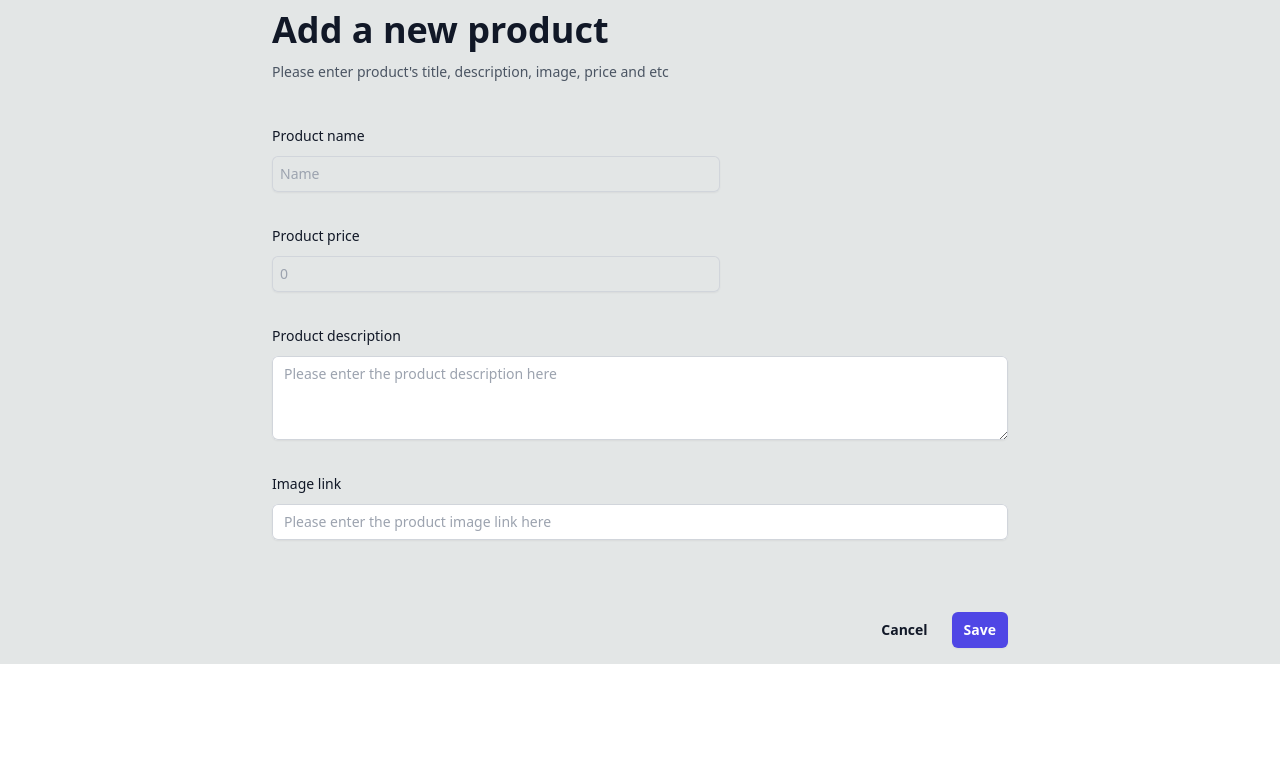
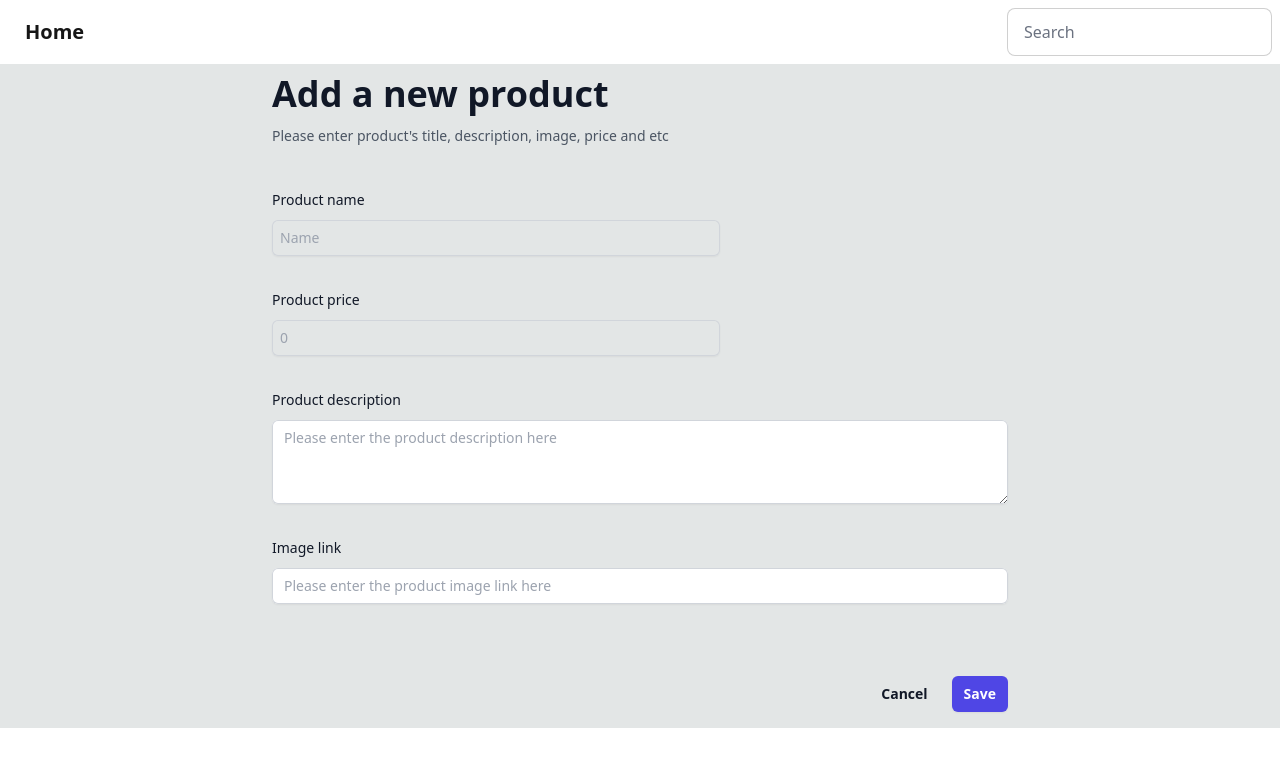
Before and after one commit to Yustes88/ecommerce, a Next.js app: page /add-product in a window 1280 px wide. Shown: the top 766 px of the page. Built offline with nearby package versions, Linux system fonts and the light colour scheme.

Commit message:
adds navbar global component

```diff
--- a/app/layout.tsx
+++ b/app/layout.tsx
@@ -2,6 +2,7 @@ import type { Metadata } from 'next'
 import { Inter } from 'next/font/google'
 import './globals.css'
 import clsx from 'clsx'
+import NavBar from '@/components/NavBar'
 
 const inter = Inter({ subsets: ['latin'] })
 
@@ -18,6 +19,7 @@ export default function RootLayout({
   return (
     <html lang="en">
       <body className={clsx(`${inter.className}, bg-white`)}>
+        <NavBar/>
         <main className='p-4 m-auto max-w-3xl '>
           {children}
         </main>
--- /dev/null
+++ b/components/NavBar.tsx
@@ -0,0 +1,35 @@
+import Link from "next/link";
+import { redirect } from "next/navigation";
+
+async function searchProducts(formData:FormData) {
+    "use seerver"
+
+    const searchQuery = formData.get('searchQuery')?.toString();
+
+    if(searchQuery) {
+        redirect('/search?query=' + searchQuery)
+    }
+}
+
+function NavBar() {
+    return(
+        <div className="bg-base-100">
+            <div className="navbar max-w-7xl m-auto flex-col sm:flex-row gap-2">
+                <div className="flex-1">
+                    <Link href='/' className="btn btn-ghost text-xl normal-case">
+                        Home
+                    </Link>
+                </div>
+                <div className="flex-none gap-2">
+                    <form>
+                        <div className="fomr-control">
+                            <input name="searchQuery" placeholder="Search" className="input input-bordered w-full min-w-[100px]" type="text" />
+                        </div>
+                    </form>
+                </div>
+            </div>
+        </div>
+    )
+}
+
+export default NavBar;
```
